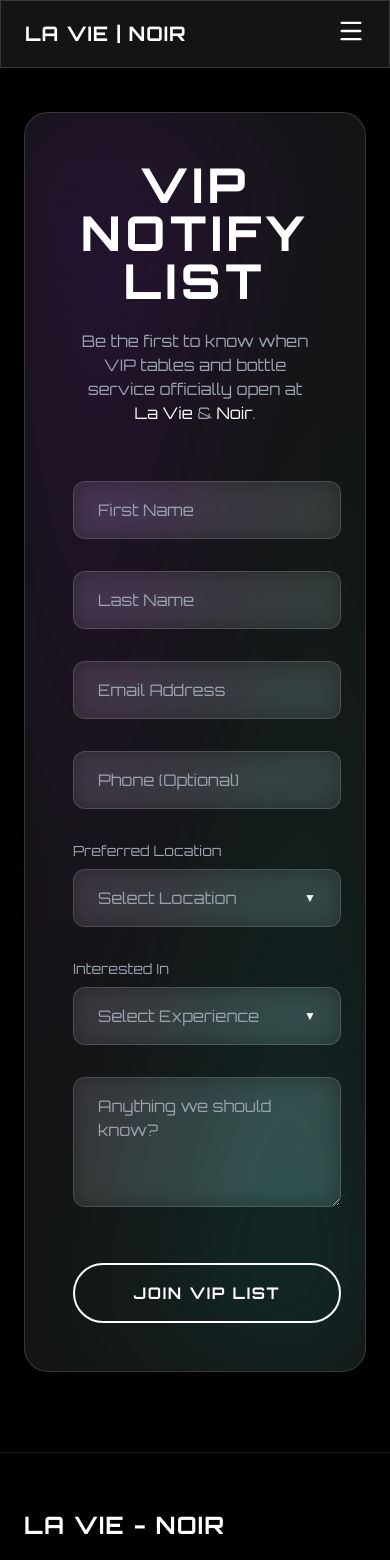
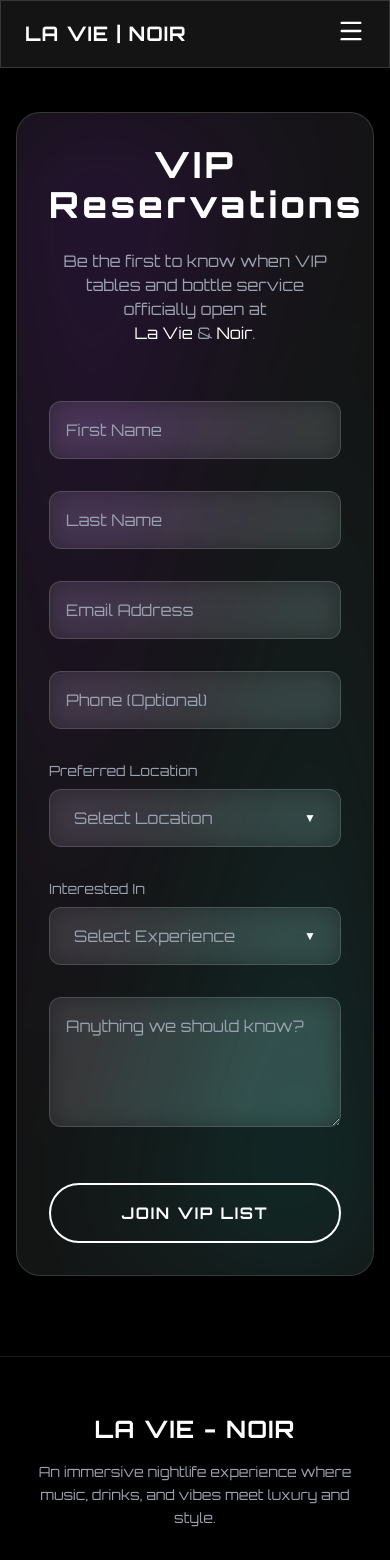
Before and after one commit to VKandi09/laVie-noir, a React (Vite) app: page /vip in a window 390 px wide. Shown: the top 1560 px of the page. Built offline with nearby package versions, Linux system fonts and the light colour scheme.

Commit message:
Updated Footer, Hero and VIP sections be mobile friendly

```diff
--- a/src/components/Footer.jsx
+++ b/src/components/Footer.jsx
@@ -13,7 +13,7 @@ export default function Footer() {
     : "LA VIE - NOIR";
 
   return (
-    <footer className="bg-black/80 backdrop-blur-md border-t border-white/10 text-gray-400">
+    <footer className="bg-black/80 backdrop-blur-md border-t border-white/10 text-gray-400 text-center md:text-start">
       <div className="max-w-7xl mx-auto px-6 py-14 grid gap-10 md:grid-cols-3">
         {/* Brand */}
         <div>
--- a/src/components/Hero.jsx
+++ b/src/components/Hero.jsx
@@ -7,7 +7,7 @@ export default function Hero() {
   const navigate = useNavigate();
 
   return (
-    <section className="h-screen flex flex-col md:flex-row overflow-hidden relative z-0">
+    <section className="pt-15 md:pt-0 h-screen flex flex-col md:flex-row overflow-hidden relative z-0">
       {/* LA VIE NIGHT CLUB */}
       <motion.div
         onClick={() => navigate("/la-vie")}
--- a/src/pages/VIP.jsx
+++ b/src/pages/VIP.jsx
@@ -167,9 +167,9 @@ export default function VIP() {
       animate={{ opacity: 1 }}
       exit={{ opacity: 0 }}
       transition={{ duration: 0.6 }}
-      className="min-h-screen pt-28 pb-20 px-6 md:px-12 bg-black flex items-center justify-center"
+      className="min-h-screen pt-28 pb-20 px-4 md:px-12 bg-black flex items-center justify-center"
     >
-      <div className="max-w-5xl w-full glass rounded-3xl p-12 md:p-16 relative overflow-hidden">
+      <div className="max-w-5xl w-full glass rounded-3xl p-8 md:p-16 relative overflow-hidden">
         {/* Ambient Glow */}
         <div className="absolute inset-0 bg-linear-to-br from-purple-600/20 via-transparent to-teal-500/20 blur-3xl" />
 
@@ -178,9 +178,9 @@ export default function VIP() {
           <motion.h1
             initial={{ y: 40, opacity: 0 }}
             animate={{ y: 0, opacity: 1 }}
-            className="text-5xl md:text-6xl font-extrabold tracking-widest text-neon text-center"
+            className="text-4xl md:text-6xl font-extrabold tracking-widest text-neon text-center"
           >
-            VIP NOTIFY LIST
+            VIP Reservations
           </motion.h1>
 
           <p className="mt-6 text-gray-400 text-center max-w-2xl mx-auto">
@@ -199,14 +199,14 @@ export default function VIP() {
               <input
                 required
                 placeholder="First Name"
-                className="glass px-6 py-4 rounded-xl bg-transparent outline-none text-white placeholder-gray-400"
+                className="glass px-4 md:px-6 py-4 rounded-xl bg-transparent outline-none text-white placeholder-gray-400"
               />
 
               {/* Last Name */}
               <input
                 required
                 placeholder="Last Name"
-                className="glass px-6 py-4 rounded-xl bg-transparent outline-none text-white placeholder-gray-400"
+                className="glass px-4 md:px-6 py-4 rounded-xl bg-transparent outline-none text-white placeholder-gray-400"
               />
 
               {/* Email */}
@@ -214,14 +214,14 @@ export default function VIP() {
                 required
                 type="email"
                 placeholder="Email Address"
-                className="glass px-6 py-4 rounded-xl bg-transparent outline-none text-white placeholder-gray-400"
+                className="glass px-4 md:px-6 py-4 rounded-xl bg-transparent outline-none text-white placeholder-gray-400"
               />
 
               {/* Phone */}
               <input
                 type="tel"
                 placeholder="Phone (Optional)"
-                className="glass px-6 py-4 rounded-xl bg-transparent outline-none text-white placeholder-gray-400"
+                className="glass px-4 md:px-6 py-4 rounded-xl bg-transparent outline-none text-white placeholder-gray-400"
               />
 
               {/* Location */}
@@ -252,7 +252,7 @@ export default function VIP() {
                 <option>Private Event</option>
               </select> */}
               <FormDropdown
-               className="glass px-6 py-4 rounded-xl bg-black text-white outline-none md:col-span-2"
+               className="glass px-4 md:px-6 py-4 rounded-xl bg-black text-white outline-none md:col-span-2"
                 label="Interested In"
                 placeholder="Select Experience"
                 value={interest}
@@ -264,7 +264,7 @@ export default function VIP() {
               <textarea
                 rows="4"
                 placeholder="Anything we should know?"
-                className="glass px-6 py-4 rounded-xl bg-transparent outline-none text-white placeholder-gray-400 md:col-span-2"
+                className="glass px-4 md:px-6 py-4 rounded-xl bg-transparent outline-none text-white placeholder-gray-400 md:col-span-2"
               />
 
               {/* Submit */}
```
